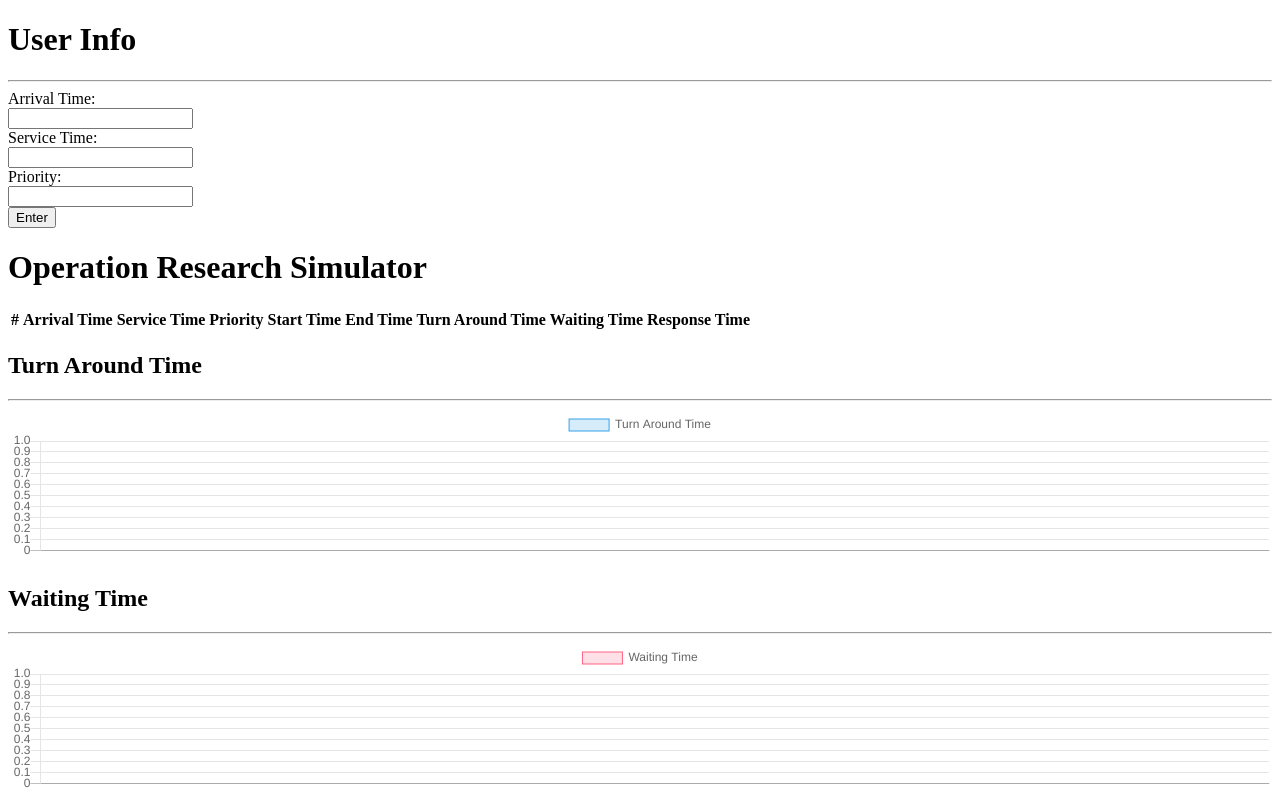
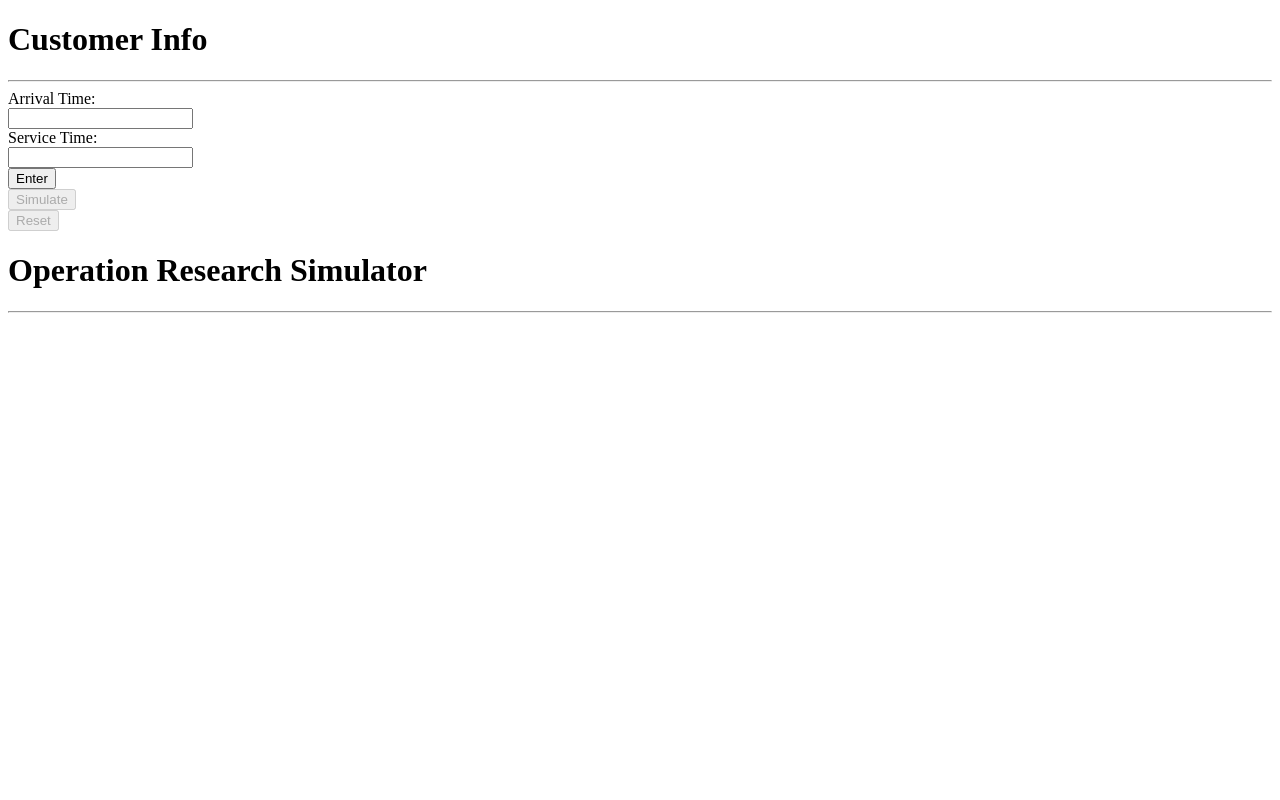
Before and after one commit to farooqalwi/or-simulator, a Next.js app: page / in a window 1280 px wide. Shown: the top 800 px of the page. Built offline with nearby package versions, Linux system fonts and the light colour scheme.

Commit message:
simulator v1

```diff
--- a/pages/index.js
+++ b/pages/index.js
@@ -1,35 +1,287 @@
 import Head from 'next/head'
-import React, { useState } from 'react';
+import React, { useEffect, useState } from 'react';
 import BarGraph from './bar';
+import PieChart from './pie';
 
-export default function Home() {
-  const [data, setData] = useState([]);
+//Lambda
+let arrivalTime = [];
+//Mu
+let serviceTime = [];
 
-  const [arrivalTime, setArrivalTime] = useState(0);
-  const [serviceTime, setServiceTime] = useState(0);
-  const [priority, setPriority] = useState(0);
-  const [startTime, setStartTime] = useState(0);
-  const [endTime, setEndTime] = useState(0);
-  const [turnAroundTime, setTurnAroundTime] = useState(0);
-  const [waitingTime, setWaitingTime] = useState(0);
-  const [responseTime, setResponseTime] = useState(0);
+
+let startTime = [];
+let endTime = [];
+let turnAroundTime = [];
+let waitingTime = [];
+let responseTime = [];
+
+let server1 = [];
+let server2 = [];
+
+let queueLength = 0;
+let server1Utilization = 0;
+let server2Utilization = 0;
+
+//Table data
+let data = [];
+
+const Home = () => {
+
+  //Table data, it will be used to show data in table and on graphs
+  const [tableData, setTableData] = useState([]);
+
+  const [arrivalTimeValue, setArrivalTimeValue] = useState("");
+  const [serviceTimeValue, setServiceTimeValue] = useState("");
+
+  const [EnterButton, SetEnterButton] = useState(false);
+  const [SimulateButton, SetSimulateButton] = useState(true);
+  const [ResetButton, SetResetButton] = useState(true);
+
+  // Reset all data
+  const resetData = () => {
+    arrivalTime = [];
+    serviceTime = [];
+    startTime = [];
+    endTime = [];
+    turnAroundTime = [];
+    waitingTime = [];
+    responseTime = [];
+    server1 = [];
+    server2 = [];
+    queueLength = 0;
+    server1Utilization = 0;
+    server2Utilization = 0;
+    data = [];
+    setTableData([]);
+
+    // Enable enter button, simulate button and disable reset button
+    SetEnterButton(false);
+    SetSimulateButton(true);
+    SetResetButton(true);
+  }
 
   const onEnterValue = () => {
-    setData([
-      ...data,
+    if (arrivalTimeValue == "" || serviceTimeValue == "") {
+      alert("Please enter valid data");
+      return;
+    }
+
+    arrivalTime.push(arrivalTimeValue);
+    serviceTime.push(serviceTimeValue);
+
+    setArrivalTimeValue("");
+    setServiceTimeValue("");
+
+    // Enable simulate button and reset button
+    if (arrivalTime.length >= 3 && serviceTime.length >= 3) {
+      SetSimulateButton(false);
+      SetResetButton(false);
+    }
+
+  };
+
+  const simulate = () => {
+
+    // Disable enter button and simulator button
+    SetEnterButton(true);
+    SetSimulateButton(true);
+
+    // Validating data
+    if (arrivalTime.length == 0 || serviceTime.length == 0) {
+      alert("Please enter some valid data");
+      return;
+    }
+
+    // Making queues for each server
+    arrivalTime?.map((value, index) => {
+      if (index == 0) {
+        server1.push({
+          userId: index + 1,
+          startTime: value,
+          endTime: Number(value) + Number(serviceTime[index]),
+        })
+      }
+
+      if (index == 1) {
+        if (value < server1[server1.length - 1].endTime) {
+          server2.push(
             {
-        id: data.length + 1,
-        arrivalTime: arrivalTime,
-        serviceTime: serviceTime,
-        priority: priority,
-        startTime: startTime,
-        endTime: endTime,
-        turnAroundTime: turnAroundTime,
-        waitingTime: waitingTime,
-        responseTime: responseTime
+              userId: index + 1,
+              startTime: value,
+              endTime: Number(value) + Number(serviceTime[index]),
             }
-    ]);
-  };
+          )
+        }
+        else if (value > server1[server1.length - 1].endTime) {
+          server1.push(
+            {
+              userId: index + 1,
+              startTime: server1[server1.length - 1].endTime,
+              endTime: Number(server1[server1.length - 1].endTime) + Number(serviceTime[index]),
+            }
+          )
+        }
+      }
+
+      if (index > 1) {
+        if (server1[server1.length - 1].endTime < server2[server2.length - 1].endTime) {
+          server1.push(
+            {
+              userId: index + 1,
+              startTime: server1[server1.length - 1].endTime,
+              endTime: Number(server1[server1.length - 1].endTime) + Number(serviceTime[index]),
+            }
+          )
+        }
+        else if (server1[server1.length - 1].endTime > server2[server2.length - 1].endTime) {
+          server2.push(
+            {
+              userId: index + 1,
+              startTime: server2[server2.length - 1].endTime,
+              endTime: Number(server2[server2.length - 1].endTime) + Number(serviceTime[index]),
+            }
+          )
+        }
+      }
+
+
+    })
+
+    // Populating start and end time from each server
+    server1?.map((item, index) => {
+      startTime.push(
+        {
+          userId: item.userId,
+          startTime: item.startTime
+        }
+      );
+
+      endTime.push(
+        {
+          userId: item.userId,
+          endTime: item.endTime
+        }
+      );
+    })
+
+    server2.map((item, index) => {
+      startTime.push(
+        {
+          userId: item.userId,
+          startTime: item.startTime
+        }
+      );
+
+      endTime.push(
+        {
+          userId: item.userId,
+          endTime: item.endTime
+        }
+      );
+    })
+
+    // Calculating turn around time
+    server1?.map((item, index) => {
+      turnAroundTime.push(
+        {
+          userId: item.userId,
+          turnAroundTime: Number(item.endTime) - Number(arrivalTime[item.userId - 1])
+        }
+      );
+    })
+
+    server2.map((item, index) => {
+      turnAroundTime.push(
+        {
+          userId: item.userId,
+          turnAroundTime: Number(item.endTime) - Number(arrivalTime[item.userId - 1])
+        }
+      )
+    })
+
+    // Calculating waiting time
+    server1?.map((item, index) => {
+      waitingTime.push(
+        {
+          userId: item.userId,
+          waitingTime: Number(item.startTime) - Number(arrivalTime[item.userId - 1])
+        }
+      )
+    })
+
+    server2.map((item, index) => {
+      waitingTime.push(
+        {
+          userId: item.userId,
+          waitingTime: Number(item.startTime) - Number(arrivalTime[item.userId - 1])
+        }
+      )
+    })
+
+    // Calculating response time
+    server1?.map((item, index) => {
+      responseTime.push(
+        {
+          userId: item.userId,
+          responseTime: Number(item.startTime) - Number(arrivalTime[item.userId - 1])
+        }
+      );
+    })
+
+    server2.map((item, index) => {
+      responseTime.push(
+        {
+          userId: item.userId,
+          responseTime: Number(item.startTime) - Number(arrivalTime[item.userId - 1])
+        }
+      )
+    })
+
+    // Calculating queue length
+    waitingTime.map((item, index) => {
+      if (item.waitingTime > 0) {
+        queueLength = queueLength + 1;
+      }
+    })
+
+    // Calculating server utilization
+    let totalServiceTime = 0;
+    serviceTime.map((item, index) => {
+      totalServiceTime = totalServiceTime + Number(item);
+    })
+
+    server1Utilization = Math.round((((Number(server1[server1.length - 1].endTime)) - Number((server1[0].startTime))) / totalServiceTime) * 100);
+    server2Utilization = Math.round((((Number(server2[server2.length - 1].endTime)) - Number((server2[0].startTime))) / totalServiceTime) * 100);
+
+    // Sorting data
+    startTime.sort((a, b) => a.userId - b.userId);
+    endTime.sort((a, b) => a.userId - b.userId);
+    turnAroundTime.sort((a, b) => a.userId - b.userId);
+    waitingTime.sort((a, b) => a.userId - b.userId);
+    responseTime.sort((a, b) => a.userId - b.userId);
+
+    // Extracting data for table
+    arrivalTime?.map((item, index) => {
+      data.push(
+        {
+          userId: index + 1,
+          arrivalTime: item,
+          serviceTime: serviceTime[index],
+          startTime: startTime[index].startTime,
+          endTime: endTime[index].endTime,
+          turnAroundTime: turnAroundTime[index].turnAroundTime,
+          waitingTime: waitingTime[index].waitingTime,
+          responseTime: responseTime[index].responseTime,
+        }
+      )
+    })
+
+    if (data.length > 0 && tableData.length === 0) {
+      setTableData(data);
+      data = [];
+    }
+
+  }
 
   return (
     <>
@@ -46,7 +298,7 @@ export default function Home() {
 
         <div className='row'>
           <div className='col-4'>
-            <h1 className='display-6'>User Info</h1>
+            <h1 className='display-6'>Customer Info</h1>
             <hr />
             <form>
               <div className="row mb-4">
@@ -54,7 +306,7 @@ export default function Home() {
                   <label className="form-label" htmlFor="arrivalTime">Arrival Time: </label>
                 </div>
                 <div className='col-8'>
-                  <input type="number" id="arrivalTime" required className="form-control" onChange={(event) => { setArrivalTime(event.target.value) }} />
+                  <input type="number" id="arrivalTime" value={arrivalTimeValue} required className="form-control" onChange={(event) => { setArrivalTimeValue(event.target.value) }} />
                 </div>
               </div>
 
@@ -63,40 +315,81 @@ export default function Home() {
                   <label className="form-label" htmlFor="serviceTime">Service Time:</label>
                 </div>
                 <div className='col-8'>
-                  <input type="number" id="serviceTime" className="form-control" onChange={(event) => { setServiceTime(event.target.value) }} />
-                </div>
-              </div>
-
-              <div className="row mb-4">
-                <div className='col-4'>
-                  <label className="form-label" htmlFor="priority">Priority:</label>
-                </div>
-                <div className='col-8'>
-                  <input type="number" id="priority" className="form-control" onChange={(event) => { setPriority(event.target.value) }} />
+                  <input type="number" id="serviceTime" value={serviceTimeValue} className="form-control" onChange={(event) => { setServiceTimeValue(event.target.value) }} />
                 </div>
               </div>
 
               <div className='row mb-4'>
-                <div className='col-12 d-grid gap-2'>
-                  <button type="button" onClick={() => onEnterValue()} className="btn btn-success">Enter</button>
+                <div className='col-4 d-grid gap-2'>
+                  <button disabled={EnterButton} type="button" onClick={() => onEnterValue()} className="btn btn-success">Enter</button>
+                </div>
+                <div className='col-4 d-grid gap-2'>
+                  <button disabled={SimulateButton} type="button" onClick={() => simulate()} className="btn btn-danger">Simulate</button>
+                </div>
+                <div className='col-4 d-grid gap-2'>
+                  <button disabled={ResetButton} type="button" onClick={() => resetData()} className="btn btn-warning">Reset</button>
                 </div>
               </div>
             </form>
           </div>
 
-          <div className='col-8 d-flex align-items-center'>
+          <div className='col-8 d-flex justify-content-center'>
+            <div className='row'>
+              <div className='col-12'>
                 <h1 className='display-4'>Operation Research Simulator</h1>
+              </div>
+
+              {tableData.length > 0 &&
+                <div className='col-12'>
+                  <div className='row'>
+                    <div className='col-6'>
+                      <div className='container my-4 d-flex justify-content-center' style={{ "height": "360px" }}>
+                        <div className="card">
+                          <div className="card-body">
+                            <PieChart
+                              title='Server Utilization'
+                              labels={["Server 1", "Server 2"]}
+                              data={[server1Utilization, server2Utilization]}
+                              backgroundColor={server1Utilization > server2Utilization ? ['#FF597B', '#82C3EC'] : ['#82C3EC', '#FF597B']}
+                              // hoverBackgroundColor=''
+                              width={50}
+                              height={50}
+                            />
+                          </div>
                         </div>
                       </div>
 
+                    </div>
 
+                    <div className='col-6'>
+                      <div className='container my-4 d-flex justify-content-center' style={{ "height": "360px" }}>
+                        <div className="card">
+                          <div className="card-body">
+                            <h1 className='display-1' style={{ "fontSize": "120px", "marginTop": "50px" }}>{queueLength}</h1>
+                            <p className='display-6' style={{ "fontSize": "25px", "marginTop": "70px" }}>Number of customers who wait</p>
+                          </div>
+                        </div>
+                      </div>
+                    </div>
+                  </div>
+                </div>
+              }
+
+            </div>
+
+          </div>
+        </div>
+
+        <hr />
+
+        {tableData.length > 0 &&
+          <>
             <table className="table table-bordered table-hover">
               <thead className=''>
                 <tr>
                   <th scope="col">#</th>
                   <th scope="col">Arrival Time</th>
                   <th scope="col">Service Time</th>
-              <th scope="col">Priority</th>
                   <th scope="col">Start Time</th>
                   <th scope="col">End Time</th>
                   <th scope="col">Turn Around Time</th>
@@ -105,12 +398,11 @@ export default function Home() {
                 </tr>
               </thead>
               <tbody className='table-group-divider'>
-            {data.map((item) => (
-              <tr key={item.id}>
-                <th scope="row">{item.id}</th>
+                {tableData?.map((item) => (
+                  <tr key={item.userId}>
+                    <th scope="row">{item.userId}</th>
                     <td>{item.arrivalTime}</td>
                     <td>{item.serviceTime}</td>
-                <td>{item.priority}</td>
                     <td>{item.startTime}</td>
                     <td>{item.endTime}</td>
                     <td>{item.turnAroundTime}</td>
@@ -126,8 +418,8 @@ export default function Home() {
                 <BarGraph
                   title='Turn Around Time'
                   label='Turn Around Time'
-              labels={data?.map((item) => "User " + item.id)}
-              data={data?.map((item) => item.arrivalTime)}
+                  labels={tableData?.map((item) => "User " + item.userId)}
+                  data={tableData?.map((item) => item.turnAroundTime)}
                   backgroundColor='rgba(54, 162, 235, 0.2)'
                   borderColor='rgba(54, 162, 235, 1)'
                   borderWidth={1}
@@ -140,8 +432,8 @@ export default function Home() {
                 <BarGraph
                   title='Waiting Time'
                   label='Waiting Time'
-              labels={data?.map((item) => "User " + item.id)}
-              data={data?.map((item) => item.serviceTime)}
+                  labels={tableData?.map((item) => "User " + item.userId)}
+                  data={tableData?.map((item) => item.waitingTime)}
                   backgroundColor='rgba(255, 99, 132, 0.2)'
                   borderColor='rgba(255, 99, 132, 1)'
                   borderWidth={1}
@@ -154,8 +446,8 @@ export default function Home() {
                 <BarGraph
                   title='Response Time'
                   label='Response Time'
-              labels={data?.map((item) => "User " + item.id)}
-              data={data?.map((item) => item.priority)}
+                  labels={tableData?.map((item) => "User " + item.userId)}
+                  data={tableData?.map((item) => item.responseTime)}
                   backgroundColor='rgba(153, 102, 255, 0.2)'
                   borderColor='rgba(153, 102, 255, 1)'
                   borderWidth={1}
@@ -168,8 +460,8 @@ export default function Home() {
                 <BarGraph
                   title='Service Time'
                   label='Service Time'
-              labels={data?.map((item) => "User " + item.id)}
-              data={data?.map((item) => item.serviceTime)}
+                  labels={tableData?.map((item) => "User " + item.userId)}
+                  data={tableData?.map((item) => item.serviceTime)}
                   backgroundColor='rgba(255, 159, 64, 0.2)'
                   borderColor='rgba(255, 159, 64, 1)'
                   borderWidth={1}
@@ -177,9 +469,15 @@ export default function Home() {
                   height={100}
                 />
               </div>
+
             </div>
+
+          </>
+        }
 
       </main>
     </>
   )
 }
+
+export default Home;
--- /dev/null
+++ b/pages/pie.js
@@ -0,0 +1,27 @@
+import React from 'react';
+import { Pie } from 'react-chartjs-2';
+
+const pie = (props) => {
+	const { title, labels, data, backgroundColor, hoverBackgroundColor, width, height } = props
+	const graphData = {
+		labels: labels,
+		datasets: [{
+			data: data,
+			backgroundColor: backgroundColor,
+			hoverBackgroundColor: hoverBackgroundColor
+		}]
+	}
+
+	return (
+		<>
+			<h2 className='display-6'>{title}</h2>
+			<Pie
+				data={graphData}
+				width={width}
+				height={height}
+			/>
+		</>
+	)
+};
+
+export default pie;
```
Lines whose indentation alone changed are shown as unchanged.
